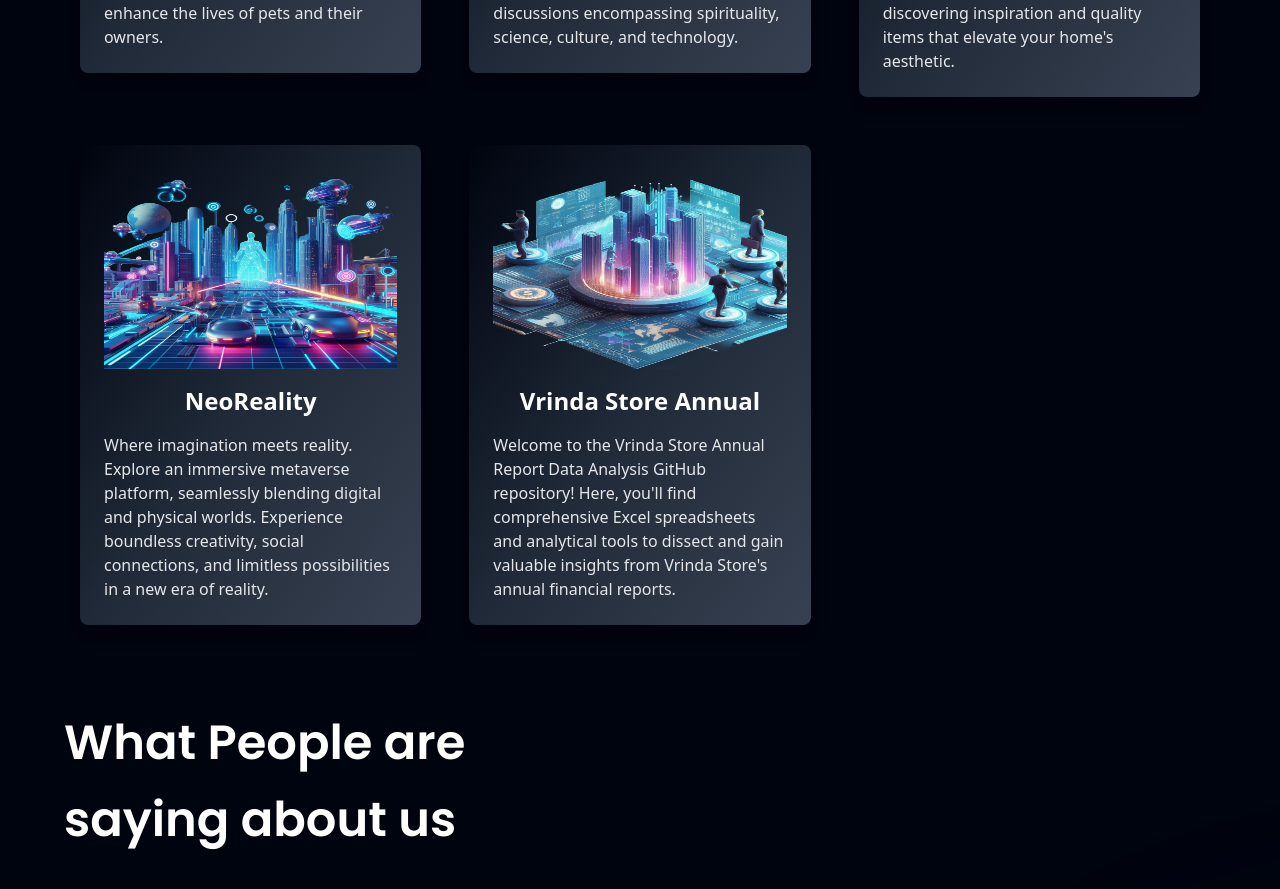
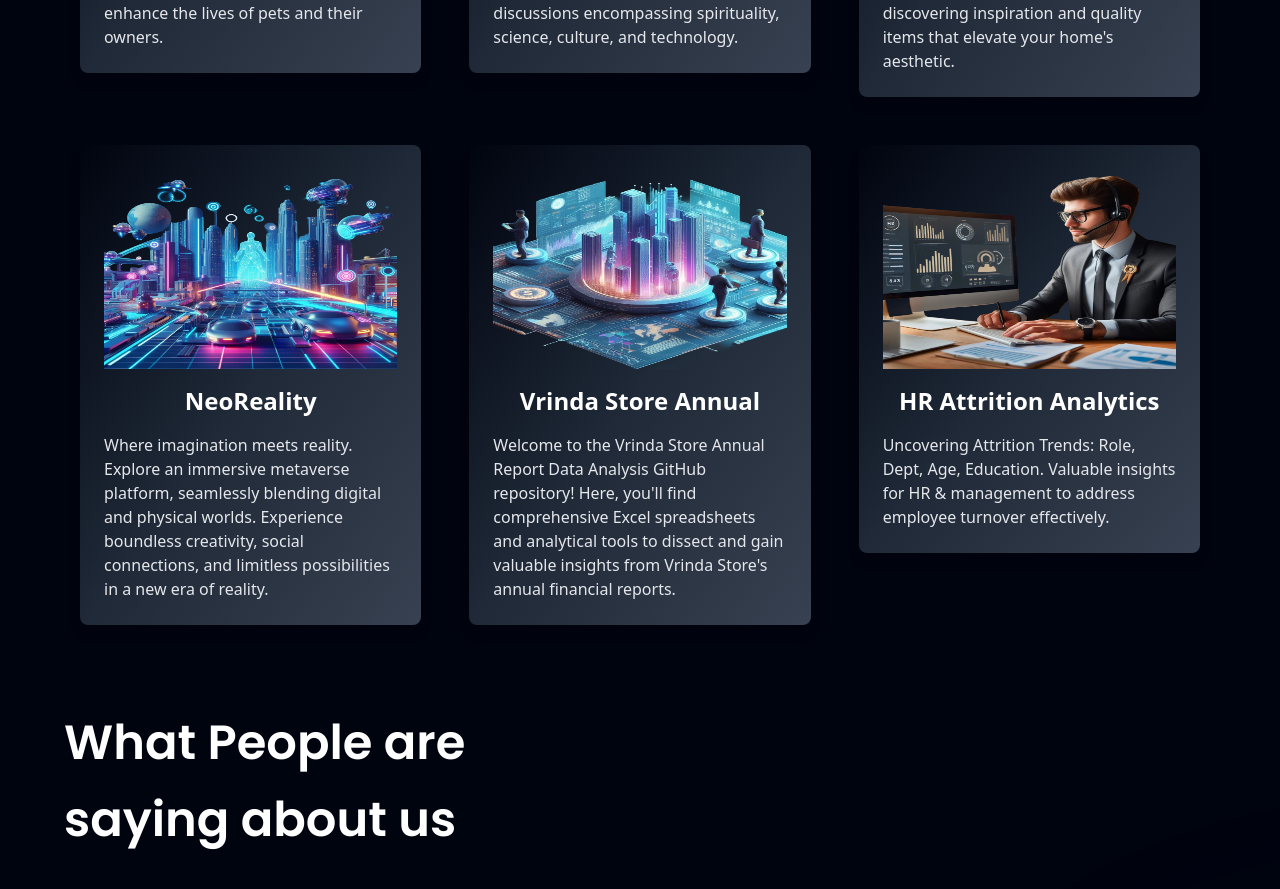
Before and after one commit to cphoenix-07/Trigertron-Technologies, a React (Vite) app: page / in a window 1280 px wide. Shown: the part 4400-5289 px from the top of the page. Built offline with nearby package versions, Linux system fonts and the light colour scheme.

Commit message:
new project added

```diff
--- a/src/assets/index.js
+++ b/src/assets/index.js
@@ -41,12 +41,14 @@
 import masionrevere from './interior-design.png'
 import neoreality from './neoreality.png'
 import vrindaStore from './vrinda-store.png';
+import hranalytics from './hr-analystics.png'
 
 import logo from './logo.png'
 
 export {
   airbnb,
   vrindaStore,
+  hranalytics,
   masionrevere,
   neoreality,
   sankatha,
--- a/src/components/ProjectGallery.jsx
+++ b/src/components/ProjectGallery.jsx
@@ -1,5 +1,5 @@
 import React from 'react';
-import { poochiee, sankatha, masionrevere, neoreality, vrindaStore } from '../assets';
+import { poochiee, sankatha, masionrevere, neoreality, vrindaStore, hranalytics } from '../assets';
 import styles from '../style';
 import { layout } from '../style';
 
@@ -33,6 +33,12 @@
         description: `Welcome to the Vrinda Store Annual Report Data Analysis GitHub repository! Here, you'll find comprehensive Excel spreadsheets and analytical tools to dissect and gain valuable insights from Vrinda Store's annual financial reports.`,
         imageUrl: vrindaStore, // Replace with your image URL
         source_code_link: 'https://github.com/cphoenix-07/Vrinda-Store-Annual-Report/',
+    },
+    {
+        title: 'HR Attrition Analytics',
+        description: `Uncovering Attrition Trends: Role, Dept, Age, Education. Valuable insights for HR & management to address employee turnover effectively.`,
+        imageUrl: hranalytics, // Replace with your image URL
+        source_code_link: 'https://github.com/cphoenix-07/HR-Attrition-Analysis',
     },
 ];
 
```
Also changed, not shown: src/assets/hr-analystics.png (added).
